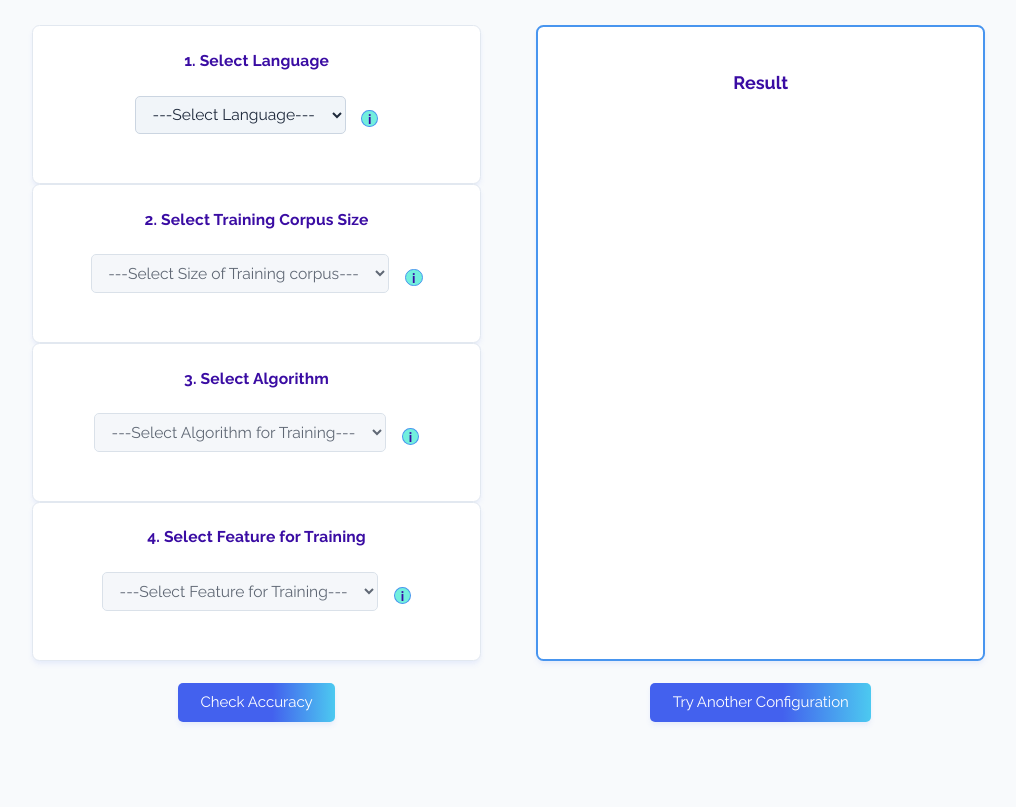
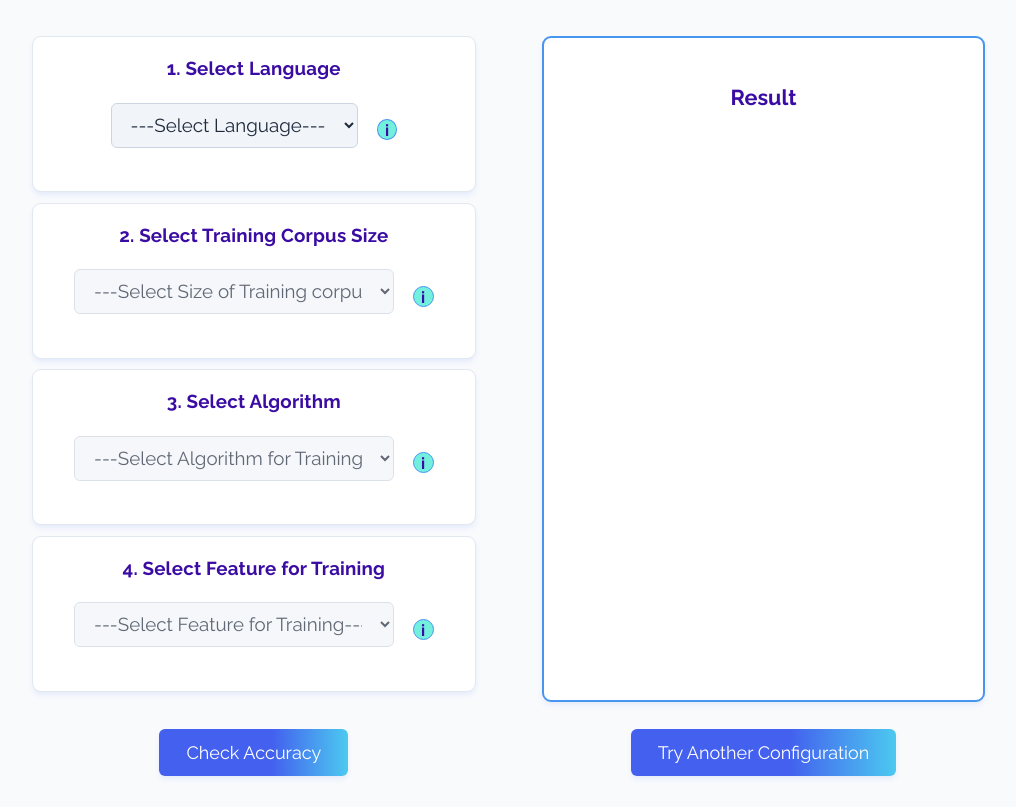
Before and after one commit to virtual-labs/exp-building-chunker-iiith, a plain HTML site: page experiment/simulation/index.html in a window 1280 px wide. Shown: the whole page, without its empty margins (33-1049 px from the left). Drawn offline with Linux system fonts and the light colour scheme; a script that the page names is missing.

Commit message:
adjustments for linux browsers
Changing the sizing of elements to make it easy for linux browsers

```diff
--- a/experiment/simulation/css/main.css
+++ b/experiment/simulation/css/main.css
@@ -1,4 +1,12 @@
 /* main.css: Custom styles for simulation */
+html {
+  box-sizing: border-box;
+  font-size: 12px;
+}
+*, *:before, *:after {
+  box-sizing: inherit;
+}
+
 :root {
   --color-primary: #4361ee;
   --color-primary-light: #4895ef;
@@ -28,20 +36,23 @@
 body {
   background: var(--color-neutral-50);
   color: var(--color-neutral-800);
-  font-family: -apple-system, BlinkMacSystemFont, "Segoe UI", Roboto, Helvetica, Arial, sans-serif, "Apple Color Emoji", "Segoe UI Emoji", "Segoe UI Symbol";
+  font-family: 'Roboto', Arial, sans-serif;
   font-size: 1rem;
   margin: 0;
   padding: 0;
   min-height: 100vh;
   overflow-x: hidden;
+  overflow-y: auto;
 }
 
 .simulation-flex-container {
   display: flex;
   flex-direction: column;
   gap: 0;
-  max-width: 1200px;
+  max-width: 1100px;
   margin: 0 auto;
+  padding-top: 0.5em;
+  padding-bottom: 0.5em;
 }
 .simulation-left {
   width: 100%;
@@ -107,8 +118,8 @@ body {
   background: #fff;
   box-shadow: var(--shadow-md);
   border-radius: var(--radius-lg);
-  padding: 1.5em 2em 1.2em 2em;
-  margin: 0;
+  padding: 1em 1.2em 0.8em 1.2em;
+  margin-bottom: 0.7em;
   max-width: 100%;
   text-align: center;
   transition: box-shadow 0.2s;
@@ -118,16 +129,16 @@ body {
   justify-content: flex-start;
   align-items: center;
 }
-.step-heading {
+.simulation-step .step-heading {
   font-size: 1.15em;
   font-weight: 700;
   color: var(--color-primary-dark);
-  margin-bottom: 0.5em;
+  margin-bottom: 0.3em;
   margin-top: 0;
   letter-spacing: 0.01em;
 }
 .simulation-step .explanation {
-  margin-bottom: 1em;
+  margin-bottom: 0.4em;
   width: 100%;
   font-size: 1em;
   text-align: left;
@@ -306,6 +317,8 @@ body {
   max-width: 1100px;
   margin: 0 auto;
   align-items: stretch;
+  padding-top: 0.5em;
+  padding-bottom: 0.5em;
 }
 .sim-col1, .sim-col2 {
   flex: 1 1 0;
@@ -365,8 +378,8 @@ body {
     padding: 1.2em 1em 1em 1em;
   }
   .container-fluid {
-    margin-left: 4px !important;
-    margin-right: 4px !important;
+    margin-left: 0 !important;
+    margin-right: 0 !important;
     padding-left: 0 !important;
     padding-right: 0 !important;
   }
@@ -450,7 +463,7 @@ body {
   display: flex;
   align-items: center;
   gap: 0.7em;
-  margin-bottom: 1.2em;
+  margin-bottom: 0.6em;
 }
 
 #step-accuracy-container, #reset-container {
--- a/experiment/simulation/index.html
+++ b/experiment/simulation/index.html
@@ -4,6 +4,7 @@
     <meta charset="utf-8"/>
     <meta content="IE=edge" http-equiv="X-UA-Compatible"/>
     <meta content="width=device-width, initial-scale=1" name="viewport"/>
+    <link href="https://fonts.googleapis.com/css?family=Roboto:400,700&display=swap" rel="stylesheet"/>
 
     <link href="css/bootstrap.min.css" rel="stylesheet"/>
     <link href="css/style.css" rel="stylesheet"/>
```
